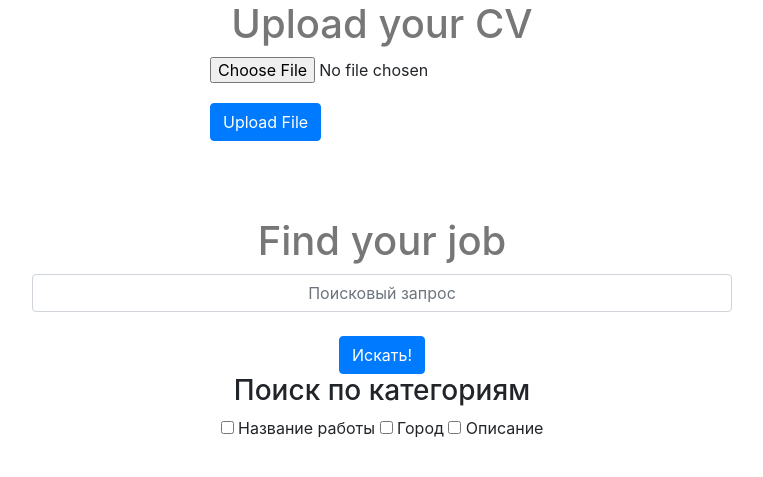
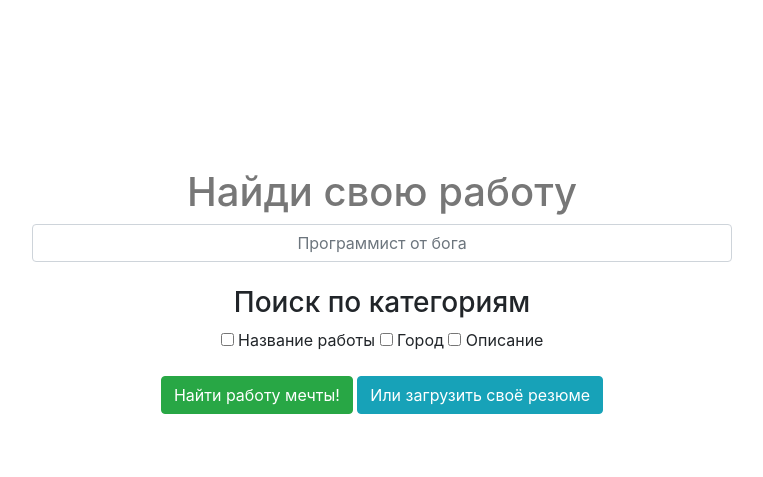
Before and after one commit to krax1337/bts-resumes, a Django app: page / in a window 1280 px wide. Shown: the top 477 px of the page, without its empty margins (258-1021 px from the left). Run offline with Django 3.2, Linux system fonts and the light colour scheme; parts of the project's set-up code (start-up, migrations or seed data) failed here and were passed over; some libraries are stand-ins or nearby versions.

Commit message:
ui edit_1

```diff
--- a/formuploads/templates/formuploads/index.html
+++ b/formuploads/templates/formuploads/index.html
@@ -16,82 +16,92 @@
 		table {
 			margin: auto;
 		}
+		.container {
+			margin-top: 10px;
+		}
+		.panel {
+			box-shadow: none !important;
+		}
 	</style>
 	{% bootstrap_css %} {% bootstrap_javascript %}
 
-	<title>Django File Upload</title>
-	<style>
-		h1 {
-			font-size: 2em;
-			font-weight: bold;
-			color: #777777;
-			text-align: center
-		}
-
-		table {
-			margin: auto;
-		}
-
-	</style>
-	{% bootstrap_css %} {% bootstrap_javascript %}
 
 </head>
 
 <body>
-	<h1>
-		Upload your CV
-	</h1>
+	<center>
+		<br>
+		<br>
+		<br>
+		<br>
+		<br>
+		<br>
+		<br>
+		<h1>Найди свою работу</h1>
+		<form action="{{ request.build_absolute_uri }}search/" method="GET" enctype="multipart/form-data">
+
+			<input name="search_text" type="text" class="form-control" placeholder="Программист от бога" style="width: 700px; text-align:center">
+			<br>
+			<h3>Поиск по категориям</h3>
+
+			<input type="checkbox" name="job_name" id="job" value="True"> Название работы
+
+			<input type="checkbox" name="job_region" value="True"> Город
+
+			<input type="checkbox" name="job_description" value="True"> Описание
+			<br>
+			<br>
+
+			<input class='btn btn-success' type="submit" value="Найти работу мечты!" />
+
+
+					<button class="btn btn-info" type="button" data-toggle="collapse" data-target="#collapseExample" aria-expanded="false" aria-controls="collapseExample">
+							Или загрузить своё резюме
+					</button>
+
+
+
+
+
+
+		</form>
+	</center>
+
+
+
+		<div class="collapse" id="collapseExample">
 
 					<table>
 							<tr>
 								<td>
+									<br>
 
 									<form action="{{ request.build_absolute_uri }}upload/" method="POST" enctype="multipart/form-data">
 										{% csrf_token %}
 										<input type="file" class="form-control-file" id="exampleInputFile" aria-describedby="fileHelp" name="file">
 										<!-- <input class="btn btn-default btn-file" name="file" type="file" hidden/> -->
 										<br>
-					<input class='btn btn-primary' type="submit" value="Upload File" />
+										<center>					<input class='btn btn-primary' type="submit" value="Загрузить" /></center>
+
 									</form>
-
-	<br>
-	<br>
-	<br>
-				<h1>Find your job</h1>
-
-
-
-
-
 
 
 									</td>
 							</tr>
 						</table>
-<center>
-	<form  action="{{ request.build_absolute_uri }}search/" method="GET" enctype="multipart/form-data" >
-
-		<input  name="search_text" type="text" class="form-control" placeholder="Поисковый запрос" style="width: 700px; text-align:center">
-		<br>
-		<input class='btn btn-primary' type="submit" value="Искать!"/>
-		<br>
-
-		<h3>Поиск по категориям</h3>
-
-			<input type="checkbox"  name="job_name" id="job" value="True"> Название работы
-
-			<input type="checkbox" name="job_region"  value="True"> Город
-
-			<input type="checkbox" name="job_description"  value="True" > Описание
 
 
-	</form> </center>
+		</div>
 
+	<!-- <h1>
+		Загрузить резюме
+	</h1> -->
 
+	<script src="https://code.jquery.com/jquery-3.2.1.slim.min.js" integrity="sha384-KJ3o2DKtIkvYIK3UENzmM7KCkRr/rE9/Qpg6aAZGJwFDMVNA/GpGFF93hXpG5KkN" crossorigin="anonymous"></script>
+	<script src="https://cdnjs.cloudflare.com/ajax/libs/popper.js/1.12.3/umd/popper.min.js" integrity="sha384-vFJXuSJphROIrBnz7yo7oB41mKfc8JzQZiCq4NCceLEaO4IHwicKwpJf9c9IpFgh" crossorigin="anonymous"></script>
+	<script src="https://maxcdn.bootstrapcdn.com/bootstrap/4.0.0-beta.2/js/bootstrap.min.js" integrity="sha384-alpBpkh1PFOepccYVYDB4do5UnbKysX5WZXm3XxPqe5iKTfUKjNkCk9SaVuEZflJ" crossorigin="anonymous"></script>
 	<script>
-	;</script>
+
+	</script>
 </body>
-
-
-
 </html>
--- a/formuploads/templates/formuploads/rate.html
+++ b/formuploads/templates/formuploads/rate.html
@@ -21,7 +21,7 @@
 
 
 
-					<form action="{{ request.build_absolute_uri }}test/">
+					<form action="test">
 
 						<input class='btn btn-default' type="submit" value="Пройдите тест чтобы улучшить резюме" />
 						<br>
--- a/formuploads/templates/formuploads/search.html
+++ b/formuploads/templates/formuploads/search.html
@@ -1,6 +1,6 @@
 {{check}}
 {{name}}
-{% load bootstrap3 %}
+{% load bootstrap4 %}
 
 <html>
 
--- a/formuploads/urls.py
+++ b/formuploads/urls.py
@@ -8,9 +8,8 @@ urlpatterns = [
     path('', views.home, name="home"),
     path('upload/', views.upload, name="upload"),
     path('search/', views.search_v, name="search"),
-    path('upload/test/', views.test, name="test"),
-
     path('upload/show_json/', views.show_json, name="show_json"),
     path('upload/show_xml/', views.show_xml, name="show_xml"),
-    path('upload/rate/', views.rate, name = 'rate')
+    path('upload/rate/', views.rate, name = 'rate'),
+    path('upload/rate/test', views.test, name="test"),
 ]
```
Lines whose indentation alone changed are shown as unchanged.
